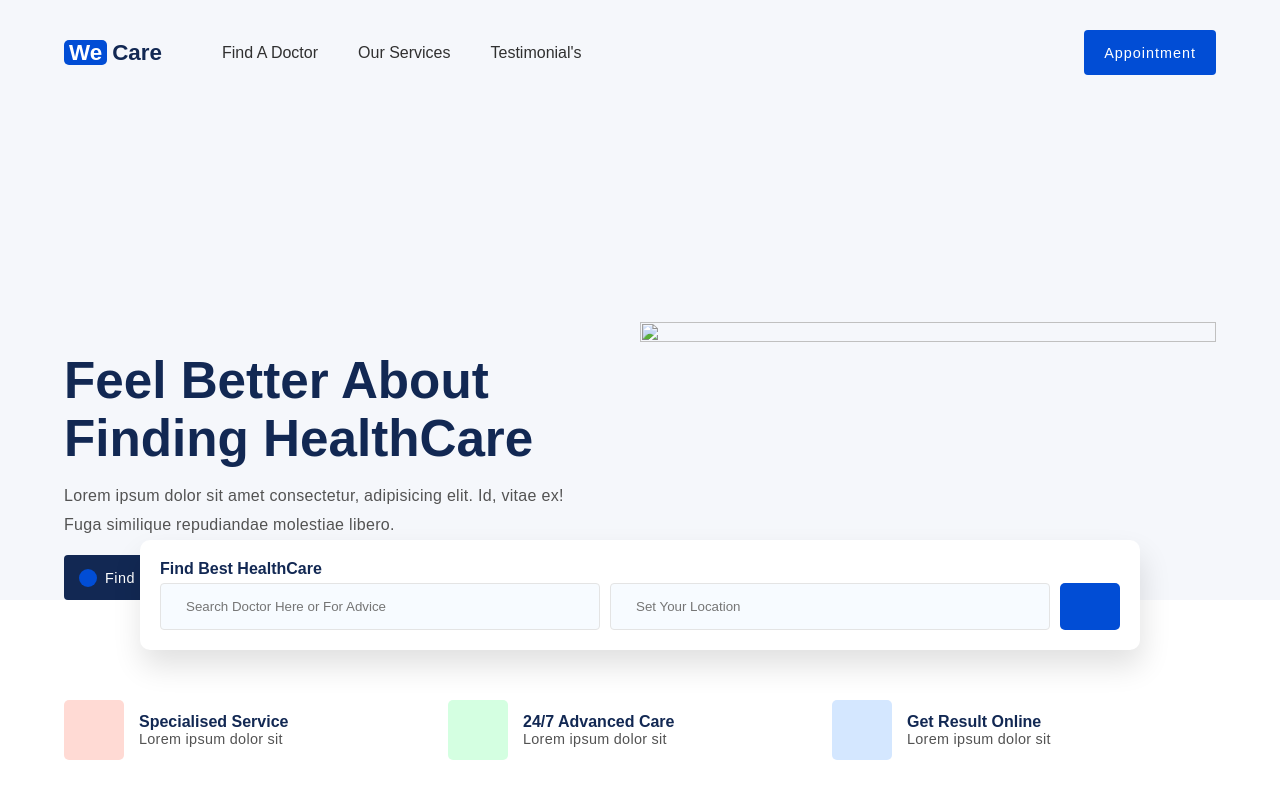
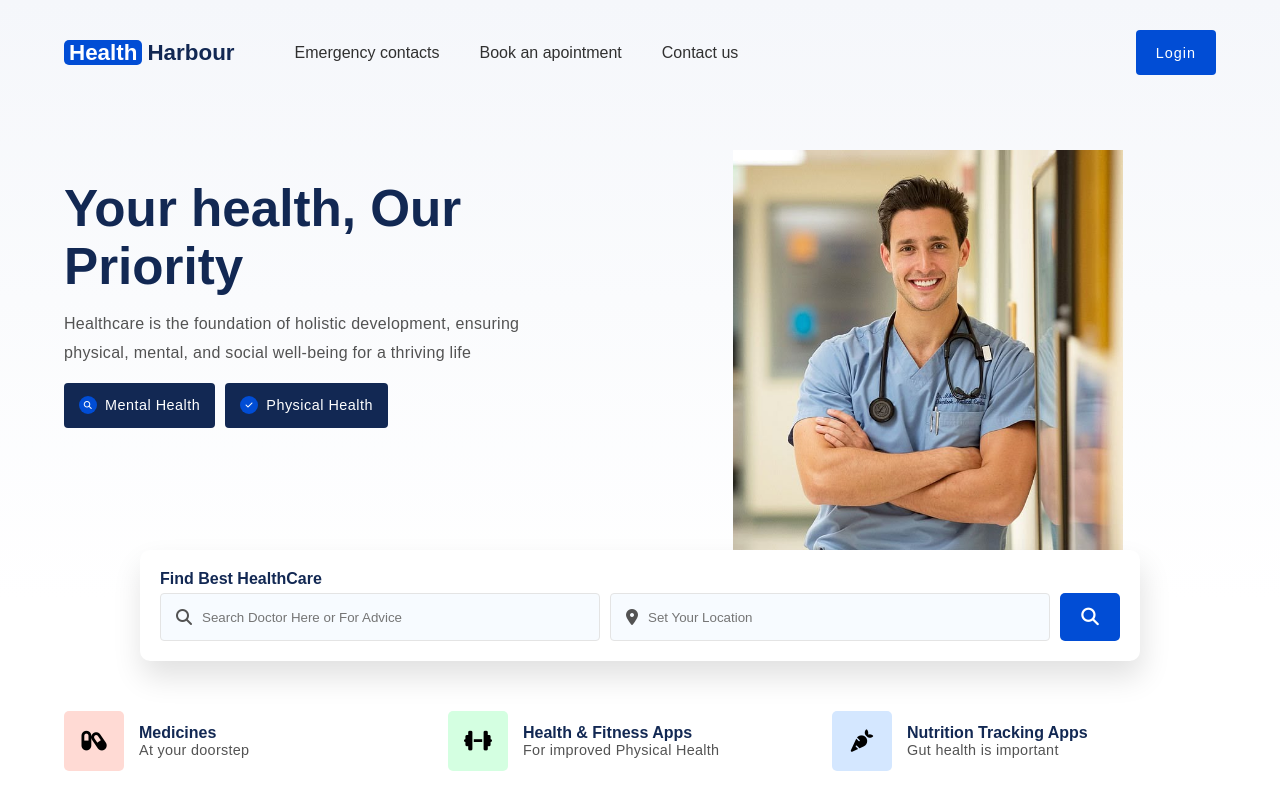
Before and after one commit to math-enfield/Health-Harbour, a plain HTML site: page index.html in a window 1280 px wide. Shown: the top 800 px of the page. Drawn offline with Linux system fonts and the light colour scheme.

Commit message:
upgraded efficiency in code and add picture in hero sec

```diff
--- a/index.html
+++ b/index.html
@@ -6,19 +6,20 @@
     <meta http-equiv="X-UA-Compatible" content="IE=edge">
     <meta name="viewport" content="width=device-width, initial-scale=1.0">
     <!--title-->
-    <title>Medical Website HTML</title>
+    <title>Health harbour</title>
     <!--Fav-icon-->
     <link rel="icon" href="images/square-plus-regular.svg">
     <!--linking css file-->
     <link rel="stylesheet" href="style.css">
-
+    <!--library for font awesome for icons-->
+    <link rel="stylesheet" href="https://cdnjs.cloudflare.com/ajax/libs/font-awesome/6.7.2/css/all.min.css" integrity="sha512-Evv84Mr4kqVGRNSgIGL/F/aIDqQb7xQ2vcrdIwxfjThSH8CSR7PBEakCr51Ck+w+/U6swU2Im1vVX0SVk9ABhg==" crossorigin="anonymous" referrerpolicy="no-referrer" />
 </head>
 <body>
 
-    <!--==Hero-Section========================-->
+    <!--Hero-Section-->
     <section id="hero">
 
-        <!--==navigation====================-->
+        <!--navigation-->
         <nav class="navigation">
             <!--**menu-btn*****-->
             <input type="checkbox" class="menu-btn" id="menu-btn">
@@ -26,33 +27,33 @@
                 <span class="nav-icon"></span>
             </label>
             <!--**logo*********-->
-            <a href="index.html" class="logo"><span>We</span>Care</a>
+            <a href="index.html" class="logo"><span>Health</span>Harbour</a>
             <!--**menu*********-->
             <ul class="menu">
-                <li><a href="#our-team">Find A Doctor</a></li>
-                <li><a href="#our-services">Our Services</a></li>
-                <li><a href="#testimonials">Testimonial's</a></li>
+                <li><a href="#our-team">Emergency contacts</a></li>
+                <li><a href="#our-services">Book an apointment</a></li>
+                <li><a href="#testimonials">Contact us</a></li>
             </ul>
             <!--**contact*******-->
-            <a href="#" class="nav-appointment-btn">Appointment</a>
+            <a href="#" class="nav-appointment-btn">Login</a>
         </nav><!--nav-end-->
 
 
-        <!--==Content============================-->
+        <!--Content-->
         <div class="hero-content">
-            <!--**text****************-->
+            <!--text-->
             <div class="hero-text">
-                <h1>Feel Better About Finding HealthCare</h1>
-                <p>Lorem ipsum dolor sit amet consectetur, adipisicing elit. Id, vitae ex! Fuga similique repudiandae molestiae libero.</p>
+                <h1>Your health, Our Priority</h1>
+                <p>Healthcare is the foundation of holistic development, ensuring physical, mental, and social well-being for a thriving life</p>
                 <!--btns-->
                 <div class="hero-text-btns">
-                    <a href="#"><i class="fa-solid fa-magnifying-glass"></i> Find Doctor's</a>
-                    <a href="#"><i class="fa-solid fa-check"></i> Book Appointment</a>
+                    <a href="#"><i class="fa-solid fa-magnifying-glass"></i> Mental Health</a>
+                    <a href="#"><i class="fa-solid fa-check"></i>Physical Health</a>
                 </div>
             </div>
             <!--**img*****************-->
             <div class="hero-img">
-                <img alt="" src="images/main-bg.png">
+                <img alt="doctor" src="images/doc.jpeg">
             </div>
         </div>
 
@@ -93,32 +94,32 @@
             </div>
             <!--text-->
             <div class="w-info-text">
-                <strong>Specialised Service</strong>
-                <p>Lorem ipsum dolor sit </p>
+                <strong>Medicines</strong>
+                <p>At your doorstep</p>
             </div>
         </div>
         <!--**box2***********-->
         <div class="w-info-box w-i-box2">
             <!--icon-->
             <div class="w-info-icon">
-                <i class="fa-regular fa-comments"></i>
+                <i class="fa-solid fa-dumbbell"></i>
             </div>
             <!--text-->
             <div class="w-info-text">
-                <strong>24/7 Advanced Care</strong>
-                <p>Lorem ipsum dolor sit </p>
+                <strong>Health & Fitness Apps</strong>
+                <p>For improved Physical Health </p>
             </div>
         </div>
         <!--**box3***********-->
         <div class="w-info-box w-i-box3">
             <!--icon-->
             <div class="w-info-icon">
-                <i class="fa-solid fa-square-poll-horizontal"></i>
+                <i class="fa-solid fa-carrot"></i>
             </div>
             <!--text-->
             <div class="w-info-text">
-                <strong>Get Result Online</strong>
-                <p>Lorem ipsum dolor sit </p>
+                <strong>Nutrition Tracking Apps</strong>
+                <p>Gut health is important</p>
             </div>
         </div>
 
@@ -140,8 +141,8 @@
         <!--**text**-->
         <div class="our-stroy-text">
             <h2>Short Story About Our Clinic.</h2>
-            <p>Lorem ipsum dolor sit amet consectetur adipisicing elit. Vitae quae ad aliquid in porro. Harum ipsa debitis deserunt ad facilis maxime! Accusantium ratione vitae quae repellendus, dolor debitis minima maiores.</p>
-            <p>Lorem, ipsum dolor sit amet consectetur adipisicing elit. Ab accusamus explicabo alias magni mollitia ea excepturi! Aliquam temporibus <a>Read More</a></p>
+            <p>We are a bunch of nitwits who dont really know much about Healthcare, what we know about is how to code and that we are doing.. If this code is any useful to you feel free to use it to your liking.</p>
+            <p>But we would love to make a website that is useful to people in aiding their general physical health issues and making sure that they don't have to go consult a doctor for every minor inconveniences.  <a>Read More</a></p>
             <!--numbers-of-happy-patients-->
             <div class="story-numbers-container">
                 <!--box-->
@@ -510,8 +511,8 @@
 
         <!--**bottom**********************-->
         <div class="footer-bottom">
-            <span class="footer-owner">Made By Going-To Internet</span>
-            <span class="copyright">&#169; Copyright 2022 -  Going-To Internet</span>
+            <span class="footer-owner">Made with Care by Binary Brains</span>
+            <span class="copyright">&#169; 2025, Binary Brains</span>
         </div>
     </footer>
 </body>
--- a/style.css
+++ b/style.css
@@ -12,30 +12,11 @@ ul{
     list-style: none;
 }
 
-/* width */
-::-webkit-scrollbar {
-    width: 7px;
-  }
 
-  /* Track */
-  ::-webkit-scrollbar-track {
-    box-shadow: inset 0 0 5px rgb(233, 233, 233);
-  }
-
-  /* Handle */
-  ::-webkit-scrollbar-thumb {
-    background: rgb(56, 56, 56);
-    border-radius: 10px;
-  }
-
-  /* Handle on hover */
-  ::-webkit-scrollbar-thumb:hover {
-    background: #1b1b1b;
-  }
 /*==hero========================*/
 #hero{
     min-height: 600px;
-    background-color: #f5f7fb;
+    background: linear-gradient(to bottom, #f5f7fb, white);
     display: flex;
     flex-direction: column;
     justify-content: space-between;
@@ -169,7 +150,7 @@ ul{
     margin: auto;
     border-radius: 10px;
     box-shadow: 2px 16px 30px rgba(0,0,0,0.12);
-    margin-top: -60px;
+    margin-top: -50px;
     z-index: 3;
     position: relative;
 }
@@ -408,7 +389,7 @@ ul{
     color: #122853;
 }
 .services-box-container{
-    max-width: 1200px;
+    max-width: 600px;
     width: 90%;
     margin: 40px auto;
     overflow: hidden;
```
Also changed, not shown: images/doc.jpeg (added).
